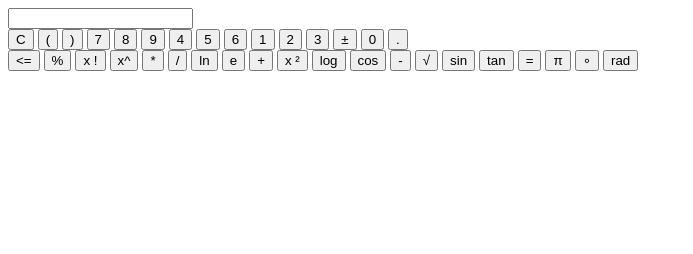
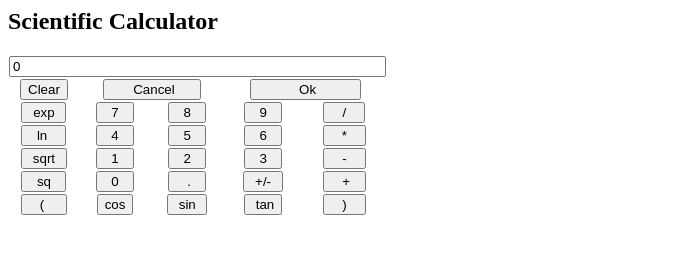
Before and after one commit to HTD06/Scientific-Calculator.github.io, a plain HTML site: page index.html in a window 1280 px wide. Shown: the whole page, without its empty margins (0-693 px from the left). Drawn offline with Linux system fonts and the light colour scheme.

Commit message:
Update index.html

```diff
--- a/index.html
+++ b/index.html
@@ -1,46 +1,51 @@
-<div class="calculator">
-        <input type="text" id="screen" maxlength="20">
-        <div class="calc-buttons">
+<form name="scientific_calculator">
 
-<div class="functions-one">
-    <button class="button triggers">C</button>
-    <button class="button basic-stuff">(</button>
-    <button class="button basic-stuff">)</button>
-    <button class="button numbers">7</button>
-    <button class="button numbers">8</button>
-    <button class="button numbers">9</button>
-    <button class="button numbers">4</button>
-    <button class="button numbers">5</button>
-    <button class="button numbers">6</button>
-    <button class="button numbers">1</button>
-    <button class="button numbers">2</button>
-    <button class="button numbers">3</button>
-    <button class="button basic-stuff">±</button>
-    <button class="button numbers">0</button>
-    <button class="button basic-stuff">.</button>
-</div>
+<h2>Scientific Calculator</h2>
 
-<div class="functions-two">
-    <button class="button triggers"><=</button>
-    <button class="button complex-stuff">%</button>
-    <button class="button complex-stuff">x !</button>
-    <button class="button complex-stuff">x^</button>
-    <button class="button basic-stuff">*</button>
-    <button class="button basic-stuff">/</button>
-    <button class="button complex-stuff">ln</button>
-    <button class="button complex-stuff">e</button>
-    <button class="button basic-stuff">+</button>
-    <button class="button complex-stuff">x ²</button>
-    <button class="button complex-stuff">log</button>
-    <button class="button complex-stuff">cos</button>
-    <button class="button basic-stuff">-</button>
-    <button class="button complex-stuff">√</button>
-    <button class="button complex-stuff">sin</button>
-    <button class="button complex-stuff">tan</button>
-    <button class="button triggers">=</button>
-    <button class="button complex-stuff">π</button>
-    <button class="button complex-stuff">∘</button>
-    <button class="button complex-stuff">rad</button>
-</div>
-      </div>
-</div>
+<table cellspacing="0" cellpadding="1">
+<tr>
+<td colspan="5" align="center"><input name="display" class="sc" value="0" size="44" maxlength="25"></td>
+</tr>
+<tr>
+<td align="center"><input type="button" value="Clear" onclick="this.form.display.value = 0 "></td>
+<td align="center" colspan="2"><input type="button" value="      Cancel     " onclick="deleteChar(this.form.display)"></td>
+<td align="center" colspan="2"><input type="button" value="           Ok          " NAME="Enter" onclick="if (checkNum(this.form.display.value)) { compute(this.form) }"></td>
+</tr>
+<tr>
+<td align="center"><input type="button" value=" exp " onclick="if (checkNum(this.form.display.value)) { exp(this.form) }"></td>
+<td align="center"><input type="button" value="  7  " onclick="add_value(this.form.display, '7')"></td>
+<td align="center"><input type="button" value="  8  " onclick="add_value(this.form.display, '8')"></td>
+<td align="center"><input type="button" value="  9  " onclick="add_value(this.form.display, '9')"></td>
+<td align="center"><input type="button" value="   /   " onclick="add_value(this.form.display, '/')"></td>
+</tr>
+<tr>
+<td align="center"><input type="button" value="  ln   " onclick="if (checkNum(this.form.display.value)) { ln(this.form) }"></td>
+<td align="center"><input type="button" value="  4  " onclick="add_value(this.form.display, '4')"></td>
+<td align="center"><input type="button" value="  5  " onclick="add_value(this.form.display, '5')"></td>
+<td align="center"><input type="button" value="  6  " onclick="add_value(this.form.display, '6')"></td>
+<td align="center"><input type="button" value="   *   " onclick="add_value(this.form.display, '*')"></td>
+</tr>
+<tr>
+<td align="center"><input type="button" value=" sqrt " onclick="if (checkNum(this.form.display.value)) { sqrt(this.form) }"></td>
+<td align="center"><input type="button" value="  1  " onclick="add_value(this.form.display, '1')"></td>
+<td align="center"><input type="button" value="  2  " onclick="add_value(this.form.display, '2')"></td>
+<td align="center"><input type="button" value="  3  " onclick="add_value(this.form.display, '3')"></td>
+<td align="center"><input type="button" value="   -   " onclick="add_value(this.form.display, '-')"></td>
+</tr>
+<tr>
+<td align="center"><input type="button" value="  sq  " onclick="if (checkNum(this.form.display.value)) { square(this.form) }"></td>
+<td align="center"><input type="button" value="  0  " onclick="add_value(this.form.display, '0')"></td>
+<td align="center"><input type="button" value="   .  " onclick="add_value(this.form.display, '.')"></td>
+<td align="center"><input type="button" value=" +/- " onclick="changeSign(this.form.display)"></td>
+<td align="center"><input type="button" value="   +  " onclick="add_value(this.form.display, '+')"></td>
+</tr>
+<tr>
+<td align="center"><input type="button" value="   (    " onclick="add_value(this.form.display, '(')"></td>
+<td align="center"><input type="button" value="cos" onclick="if (checkNum(this.form.display.value)) { cos(this.form) }"></td>
+<td align="center"><input type="button" value=" sin " onclick="if (checkNum(this.form.display.value)) { sin(this.form) }"></td>
+<td align="center"><input type="button" value=" tan" onclick="if (checkNum(this.form.display.value)) { tan(this.form) }"></td>
+<td align="center"><input type="button" value="   )   " onclick="add_value(this.form.display, ')')"></td>
+</tr>
+</table>
+
+</form>
```
